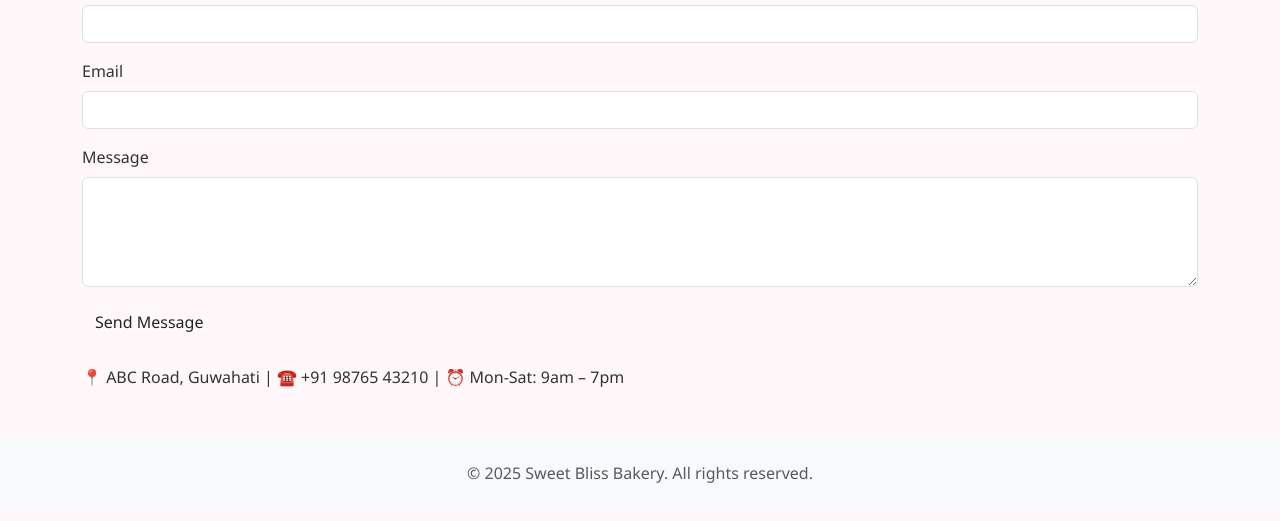
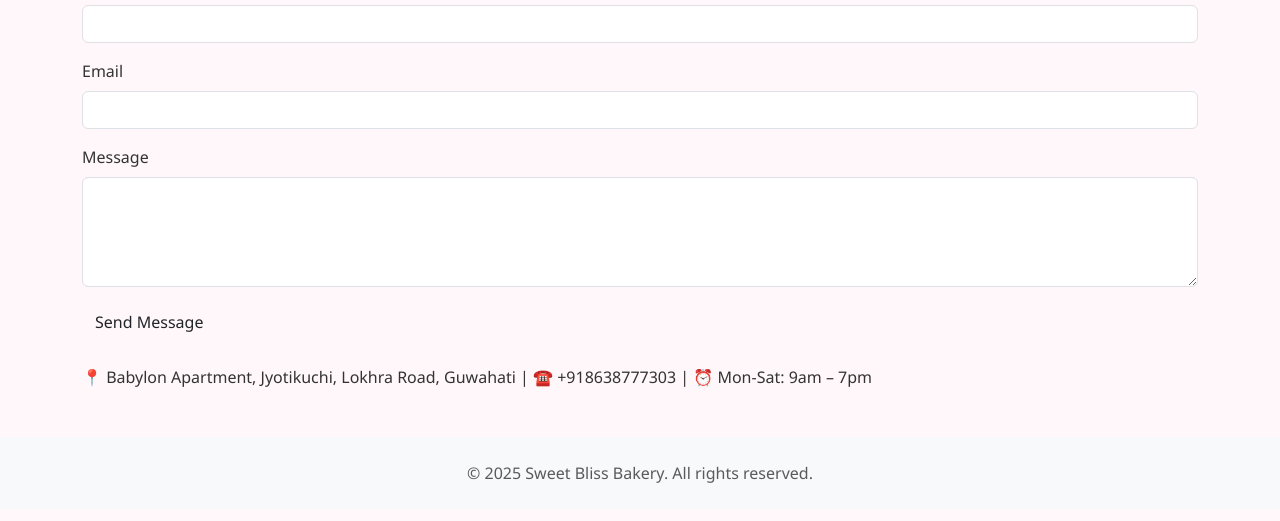
Before and after one commit to Devv-droid/sweet-bliss-bakery, a plain HTML site: page contact.html in a window 1280 px wide. Shown: the part 191-712 px from the top of the page. Drawn offline with nearby package versions, Linux system fonts and the light colour scheme.

Commit message:
Update contact.html

```diff
--- a/contact.html
+++ b/contact.html
@@ -45,7 +45,7 @@
       </div>
       <button type="submit" class="btn btn-pink">Send Message</button>
     </form>
-    <p class="mt-4">📍 ABC Road, Guwahati | ☎️ +91 98765 43210 | ⏰ Mon-Sat: 9am – 7pm</p>
+    <p class="mt-4">📍 Babylon Apartment, Jyotikuchi, Lokhra Road, Guwahati | ☎️ +918638777303 | ⏰ Mon-Sat: 9am – 7pm</p>
 
   </main>
 
```
